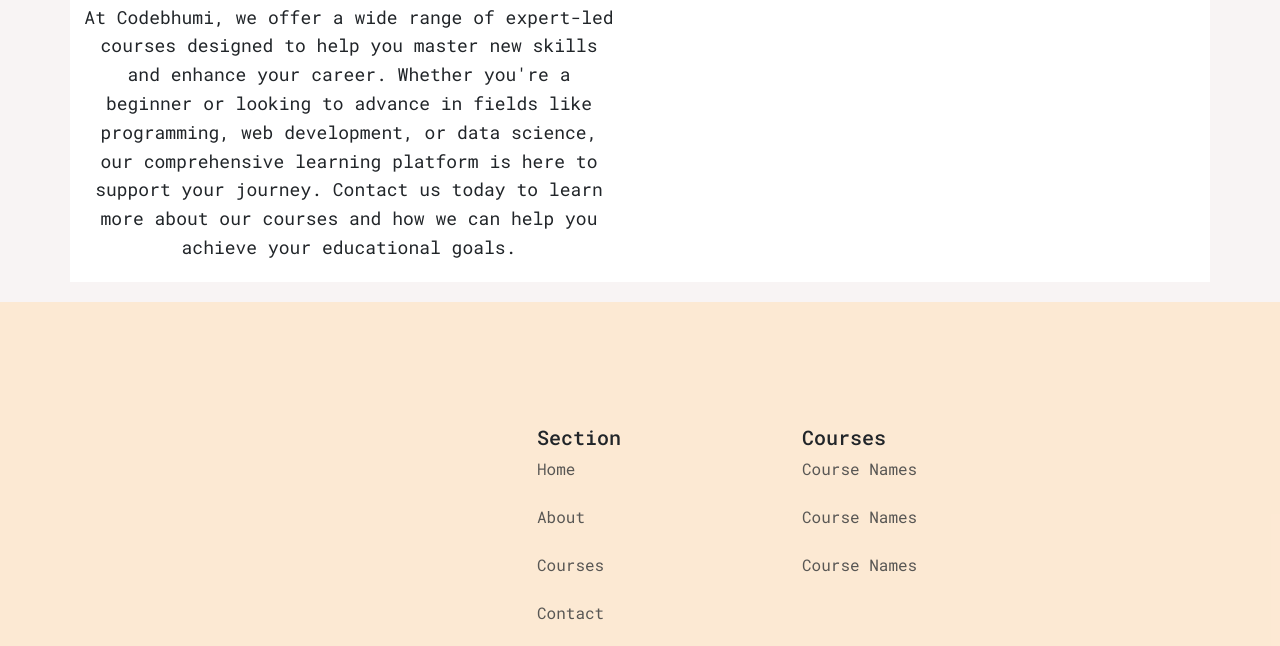
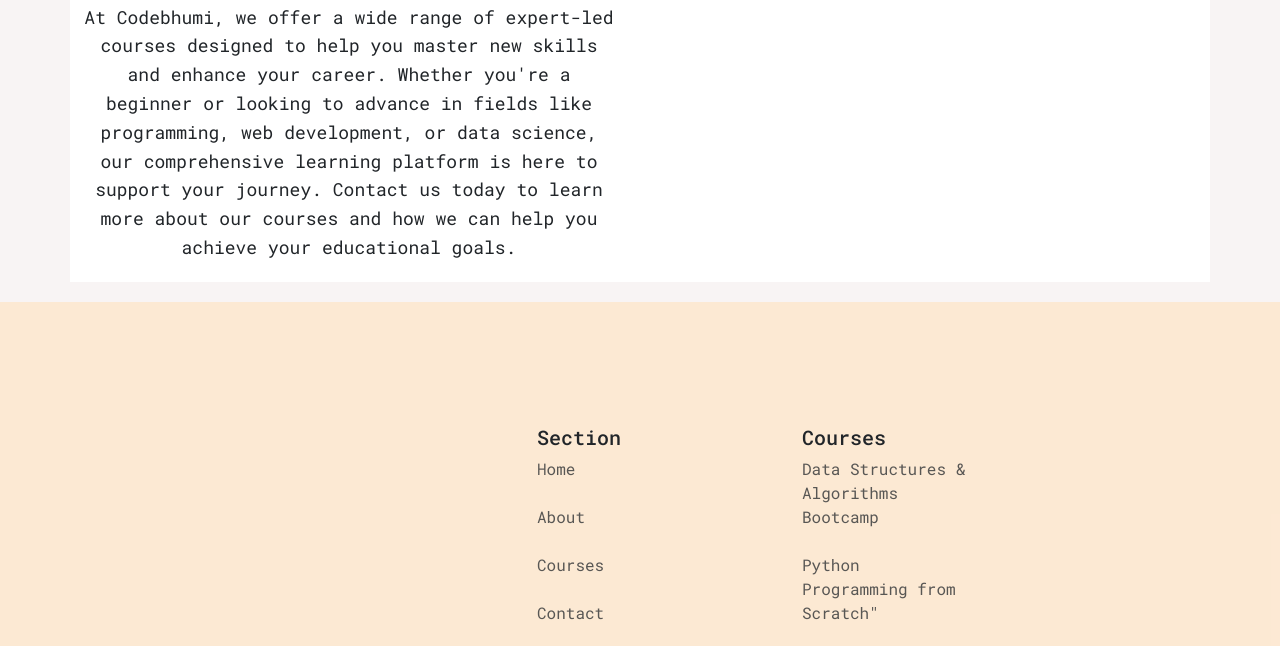
Before and after one commit to Rohit-Chanda/CodeBhumi, a website: page contact.html in a window 1280 px wide. Shown: the part 249-895 px from the top of the page. Drawn offline with nearby package versions, Linux system fonts and the light colour scheme; a script that the page names is missing.

Commit message:
footer link added

```diff
--- a/contact.html
+++ b/contact.html
@@ -99,9 +99,9 @@
           <div class="footer-link col-6 col-md-2 mb-3">
             <h5>Courses</h5>
             <ul class="nav flex-column">
-              <li class="nav-item mb-4"><a href="" class="nav-link p-0 text-muted">Course Names</a></li>
-              <li class="nav-item mb-4"><a href="" class="nav-link p-0 text-muted">Course Names</a></li>
-              <li class="nav-item mb-4"><a href="" class="nav-link p-0 text-muted">Course Names</a></li>
+              <li class="nav-item mb-4"><a href="course1.html?course=course6" class="nav-link p-0 text-muted">Data Structures & Algorithms Bootcamp</a></li>
+              <li class="nav-item mb-4"><a href="course1.html?course=course5" class="nav-link p-0 text-muted">Python Programming from Scratch"</a></li>
+              <li class="nav-item mb-4"><a href="course1.html?course=course4" class="nav-link p-0 text-muted">C Programming for Beginners</a></li>
 
             </ul>
           </div>
```
Also changed, not shown: about.html (+3 -4 lines), course1.html (+3 -3 lines), courses.html (+3 -3 lines), index.html (+3 -3 lines).
